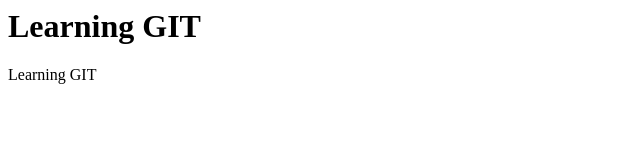
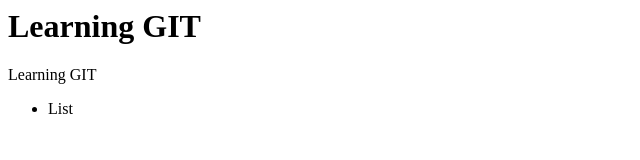
Before and after one commit to KooKatchu/Learning_GIT, a plain HTML site: page index.html in a window 1280 px wide. Shown: the full height of the page, 0-640 px from the left. Drawn offline with Linux system fonts and the light colour scheme.

Commit message:
More changes

```diff
--- a/index.html
+++ b/index.html
@@ -5,5 +5,8 @@
     <body>
         <h1>Learning GIT</h1>
         <p>Learning GIT</p>
+        <ul>
+            <li>List</li>
+        </ul>
     </body>
 </html>
```
